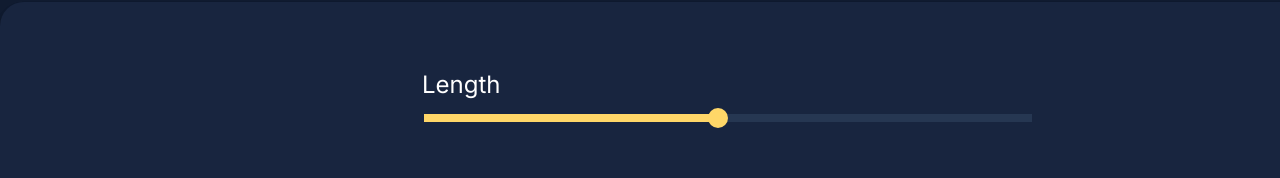
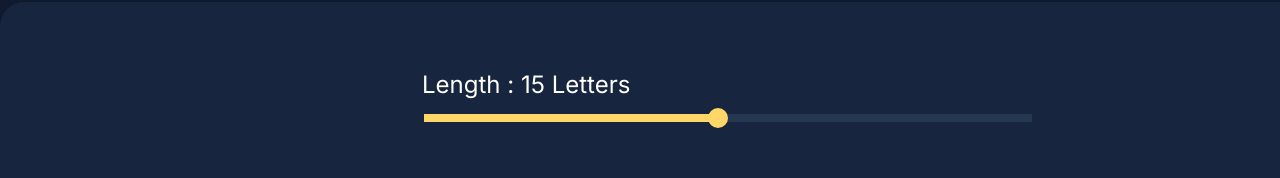
Before and after one commit to Murilo-Luciano/password-generator, a Next.js app: page / in a window 1280 px wide. Shown: the part 522-700 px from the top of the page. Built offline with nearby package versions, Linux system fonts and the light colour scheme.

Commit message:
Added Labels for length value and FYI

```diff
--- a/components/PasswordDisplayContainer.tsx
+++ b/components/PasswordDisplayContainer.tsx
@@ -48,7 +48,7 @@ export default function PasswordDisplayContainer() {
         />
       </div>
       <div
-        className="password-copy-button"
+        className="password-copy-button" title="Our password generator doesn't save any of the generated data"
         onClick={() => navigator.clipboard.writeText(password)}
       >
         COPY
--- a/components/PasswordOptionsContainer.tsx
+++ b/components/PasswordOptionsContainer.tsx
@@ -94,7 +94,7 @@ const PasswordLength = ({
 
   return (
     <div className="password-length-container">
-      Length
+      Length : {value} Letters
       <input
         type="range"
         min={minValue}
```
